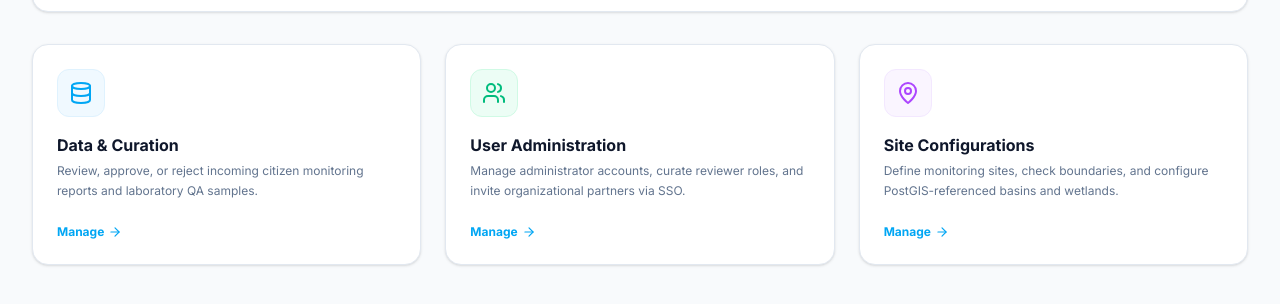
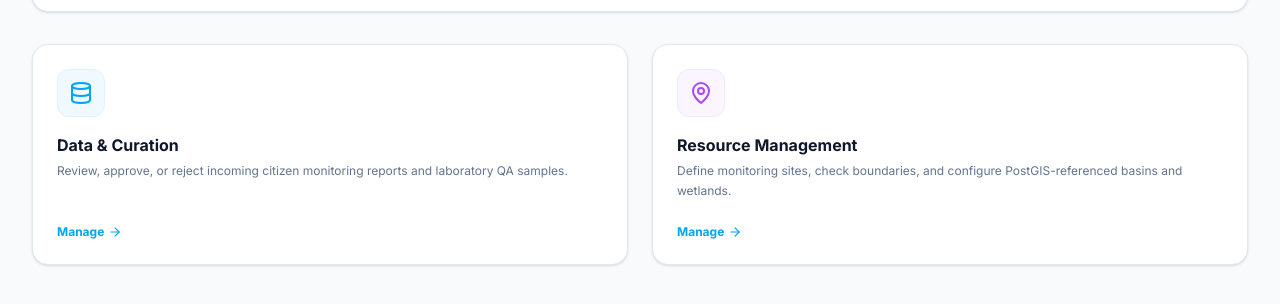
Before and after one commit to akvo/nbd-phase-1, a Next.js app in the folder frontend/: page /admin in a window 1280 px wide. Shown: the part 306-610 px from the top of the page. Built offline with nearby package versions, Linux system fonts and the light colour scheme; no server answers.

Commit message:
[#83] Align admin landing page menu to "Data" and "Resource Management"

```diff
--- a/frontend/src/app/admin/page.tsx
+++ b/frontend/src/app/admin/page.tsx
@@ -2,7 +2,7 @@
 
 import React from "react";
 import Link from "next/link";
-import { Database, Users, MapPin, ArrowRight } from "lucide-react";
+import { Database, MapPin, ArrowRight } from "lucide-react";
 
 export default function AdminLandingPage() {
   const cards = [
@@ -15,15 +15,7 @@
       color: "text-sky-500 bg-sky-50 border-sky-100",
     },
     {
-      title: "User Administration",
-      description:
-        "Manage administrator accounts, curate reviewer roles, and invite organizational partners via SSO.",
-      href: "/admin/users",
-      icon: Users,
-      color: "text-emerald-500 bg-emerald-50 border-emerald-100",
-    },
-    {
-      title: "Site Configurations",
+      title: "Resource Management",
       description:
         "Define monitoring sites, check boundaries, and configure PostGIS-referenced basins and wetlands.",
       href: "/admin/sites",
@@ -56,7 +48,7 @@
       </div>
 
       {/* Admin Modules Grid */}
-      <div className="grid grid-cols-1 md:grid-cols-3 gap-6">
+      <div className="grid grid-cols-1 md:grid-cols-2 gap-6">
         {cards.map((card) => {
           const Icon = card.icon;
           return (
```
